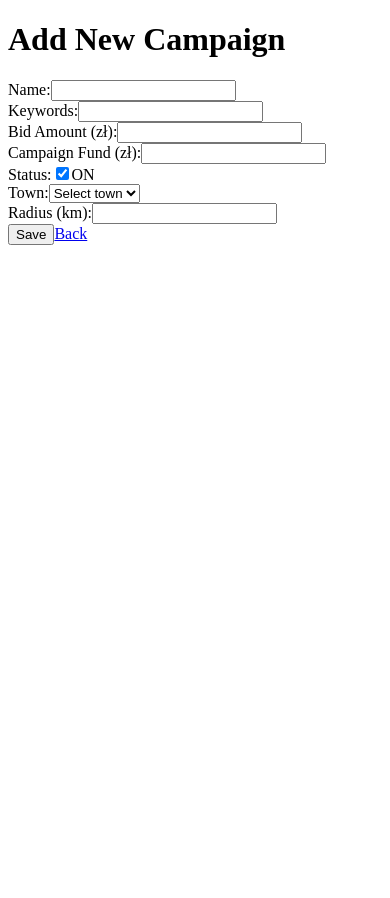
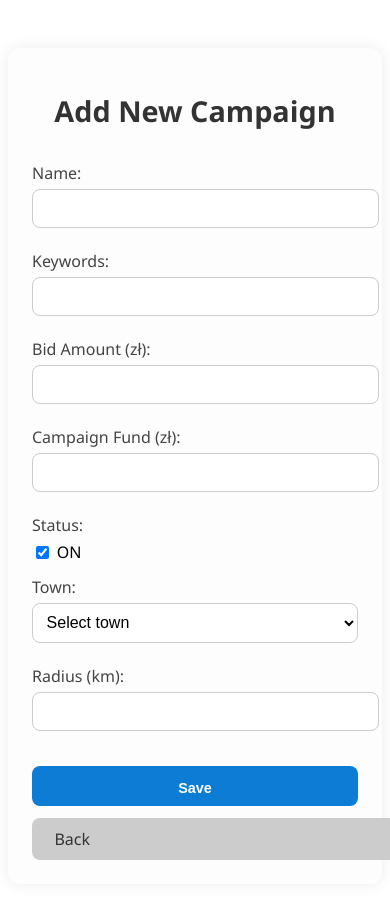
Before and after one commit to MartynaJarosz/futurum_task, a React (Create React App) app: page /campaign/create in a window 390 px wide. Shown: the top 898 px of the page. Before the commit the page ends 844 px from the top, so only its background shows below. Built offline with nearby package versions, Linux system fonts and the light colour scheme.

Commit message:
CreateCampaign styling

```diff
--- a/db.json
+++ b/db.json
@@ -9,6 +9,26 @@
       "status": false,
       "town": "Warsaw",
       "radius": "20"
+    },
+    {
+      "id": "4984",
+      "name": "mn,",
+      "keywords": "nl.",
+      "bid": "11",
+      "fund": "20",
+      "status": true,
+      "town": "Warsaw",
+      "radius": "33"
+    },
+    {
+      "id": "640e",
+      "name": "hvmb",
+      "keywords": "v",
+      "bid": "21.99",
+      "fund": "1985",
+      "status": true,
+      "town": "Warsaw",
+      "radius": "20"
     }
   ]
 }
--- /dev/null
+++ b/src/CreateCampaign.css
@@ -0,0 +1,101 @@
+.container {
+  max-width: 600px;
+  margin: 3rem auto;
+  padding: 2rem;
+  background-color: #fdfdfd;
+  border-radius: 12px;
+  box-shadow: 0 0 15px rgba(0, 0, 0, 0.08);
+  font-family: 'Segoe UI', sans-serif;
+}
+
+h1 {
+  text-align: center;
+  margin-bottom: 2rem;
+  font-size: 1.8rem;
+  color: #333;
+}
+
+form {
+  display: flex;
+  flex-direction: column;
+}
+
+label {
+  font-weight: 500;
+  margin-bottom: 0.3rem;
+  color: #444;
+}
+
+input[type="text"],
+input[type="number"],
+select {
+  width: 100%;
+  padding: 0.6rem;
+  border: 1px solid #ccc;
+  border-radius: 8px;
+  font-size: 1rem;
+  background-color: #fff;
+}
+
+.status-toggle {
+  display: flex;
+  align-items: center;
+  gap: 0.3rem;
+  margin-bottom: 0.8rem;
+}
+
+.btn {
+  display: inline-block;
+  padding: 0.6rem 1.4rem;
+  border-radius: 8px;
+  text-decoration: none;
+  font-weight: 500;
+  cursor: pointer;
+  transition: background-color 0.2s ease;
+  border: none;
+}
+
+.btn-save {
+  background-color: #0c7cd5;
+  color: #fff;
+  font-size: 0.9rem;
+  font-weight: 600;
+  margin-right: 0.5rem;
+  padding-top: 0.9rem;
+}
+
+.btn-save:hover {
+  background-color: #055fa8;
+}
+
+.btn-back {
+  background-color: #ccc;
+  color: #333;
+}
+
+.btn-back:hover {
+  background-color: #aaa;
+}
+
+/* Validation message */
+.errorMsg {
+  color: red;
+  font-size: 0.9rem;
+  margin-top: -1.2rem;
+  margin-bottom: 0.5rem;
+}
+
+@media (max-width: 500px) {
+  .container {
+    padding: 1.5rem;
+  }
+
+  .btn {
+    width: 100%;
+    margin-top: 0.8rem;
+  }
+
+  .btn-back {
+    margin-left: 0;
+  }
+}
--- a/src/CreateCampaign.js
+++ b/src/CreateCampaign.js
@@ -1,3 +1,4 @@
+import './CreateCampaign.css';
 import { useState } from "react";
 import { Link, useNavigate } from "react-router-dom";
 
@@ -57,8 +58,10 @@ export default function CreateCampaign(){
                 {formData.fund.length===0 && validation && <p className="errorMsg">Enter campaign fund</p>}
 
                 <label>Status:</label>
-                <input type="checkbox" id="status" name="status" onChange={handleChange} checked={formData.status}/>{formData.status ? 'ON' : 'OFF'}<br></br>
-
+                <div className="status-toggle">
+                <input type="checkbox" id="status" name="status" onChange={handleChange} checked={formData.status}/>
+                <span>{formData.status ? 'ON' : 'OFF'}</span><br></br>
+                </div>
                 <label>Town:</label>
                 <select id="town" name="town" required onChange={handleChange}>
                     <option value="select">Select town</option>
```
